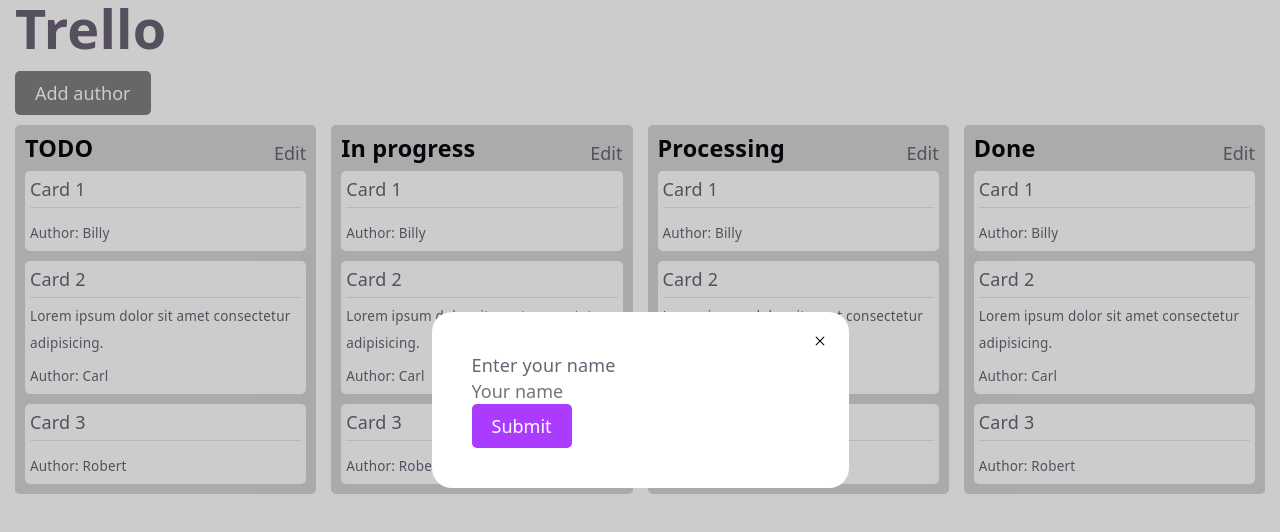
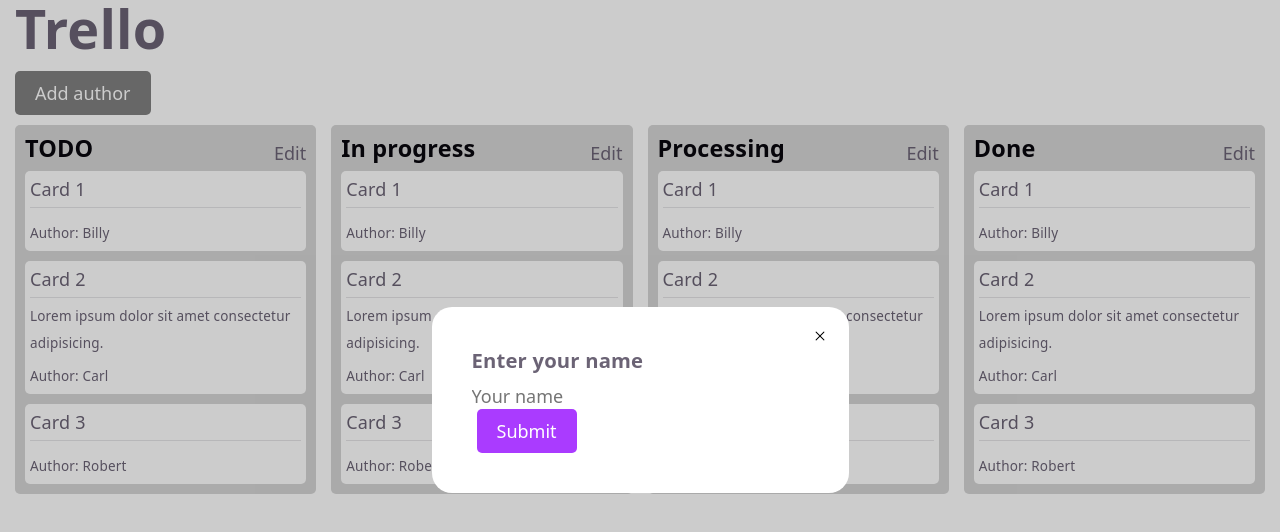
Before and after one commit to TalantRys/trello-react, a React (Vite) app: page / in a window 1280 px wide. Shown: the top 532 px of the page. Built offline with nearby package versions, Linux system fonts and the light colour scheme.

Commit message:
refactor: move author form to own component

```diff
--- a/src/assets/scss/_base.scss
+++ b/src/assets/scss/_base.scss
@@ -1,4 +1,4 @@
-@use "bundle" as b;
+@use "bundle" as *;
 
 .container {
   padding: 15px;
@@ -20,3 +20,9 @@
     background: gray;
   }
 }
+
+
+.modal-title {
+  font-size: rem(18);
+  font-weight: 700;
+}
--- /dev/null
+++ b/src/components/AuthorForm/AuthorForm.module.scss
@@ -0,0 +1,9 @@
+@use "@assets/scss/bundle" as *;
+
+.title {
+  margin-bottom: 10px;
+}
+
+.submit {
+  margin-left: 5px;
+}
--- /dev/null
+++ b/src/components/AuthorForm/AuthorForm.tsx
@@ -0,0 +1,37 @@
+import classNames from "classnames";
+import styles from "./AuthorForm.module.scss";
+
+type AuthorFormProps = {
+  stateValue: string;
+  onSubmit: (name: string) => void;
+};
+
+export default function AuthorForm({ stateValue, onSubmit }: AuthorFormProps) {
+  const handleSubmit = (e: React.SubmitEvent<HTMLFormElement>) => {
+    e.preventDefault();
+    const formData = new FormData(e.currentTarget);
+    const name = formData.get("name") as string;
+    if (name.trim() === "") {
+      alert("Please enter your name");
+      return;
+    } else {
+      onSubmit(name);
+    }
+  };
+
+  return (
+    <form onSubmit={handleSubmit}>
+      <h2 className={classNames(styles.title, "modal-title")}>Enter your name</h2>
+      <input
+        id="name"
+        name="name"
+        type="text"
+        defaultValue={stateValue}
+        placeholder="Your name"
+      />
+      <button className={classNames(styles.submit, "button")} type="submit">
+        Submit
+      </button>
+    </form>
+  );
+}
--- a/src/components/Board/Board.tsx
+++ b/src/components/Board/Board.tsx
@@ -4,6 +4,8 @@
 import { useState } from "react";
 import ModalProvider from "../ModalProvider/ModalProvider";
 import CardInfo from "../CardInfo/CardInfo";
+import AuthorForm from "../AuthorForm/AuthorForm";
+
 interface CardProps {
   id: number;
   title: string;
@@ -46,17 +48,9 @@
   const [showCardModal, setShowCardModal] = useState(false);
   const [currentCardId, setCurrentCardId] = useState<number | null>(null);
 
-  const handleFormSubmit = (e: React.SubmitEvent<HTMLFormElement>) => {
-    e.preventDefault();
-    const formData = new FormData(e.currentTarget);
-    const name = formData.get("name") as string;
-    if (name.trim() === "") {
-      alert("Please enter your name");
-      return;
-    } else {
-      setAuthor(name);
-      setShowModal(false);
-    }
+  const handleAuthorFormSubmit = (name: string) => {
+    setAuthor(name);
+    setShowModal(false);
   };
 
   const handleCardClick = (id: number) => {
@@ -72,19 +66,7 @@
         isOpen={showModal}
         onClose={() => setShowModal(!showModal)}
       >
-        <form onSubmit={handleFormSubmit}>
-          <h2>Enter your name</h2>
-          <input
-            id="name"
-            name="name"
-            type="text"
-            defaultValue={author}
-            placeholder="Your name"
-          />
-          <button className="button" type="submit">
-            Submit
-          </button>
-        </form>
+        <AuthorForm stateValue={author} onSubmit={handleAuthorFormSubmit} />
       </ModalProvider>
 
       <ModalProvider
```
